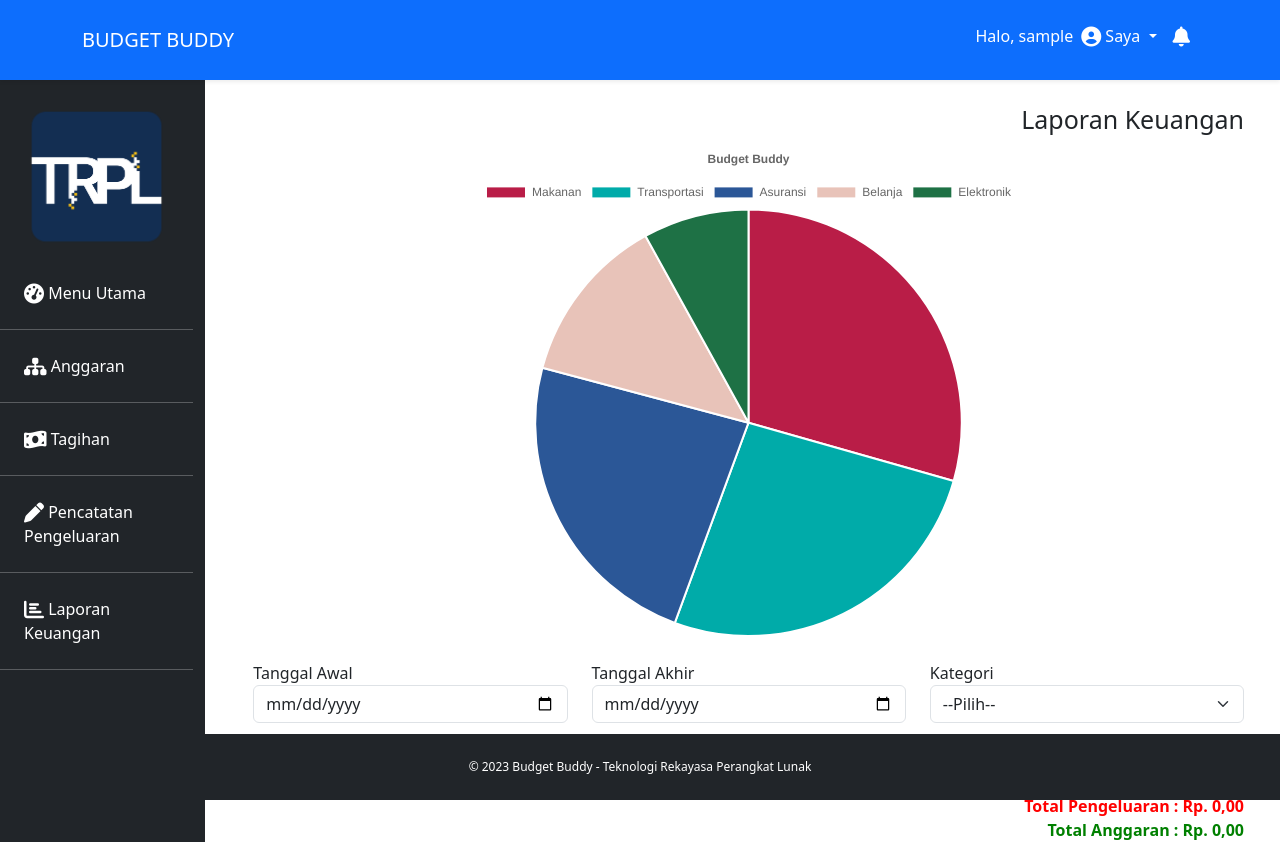
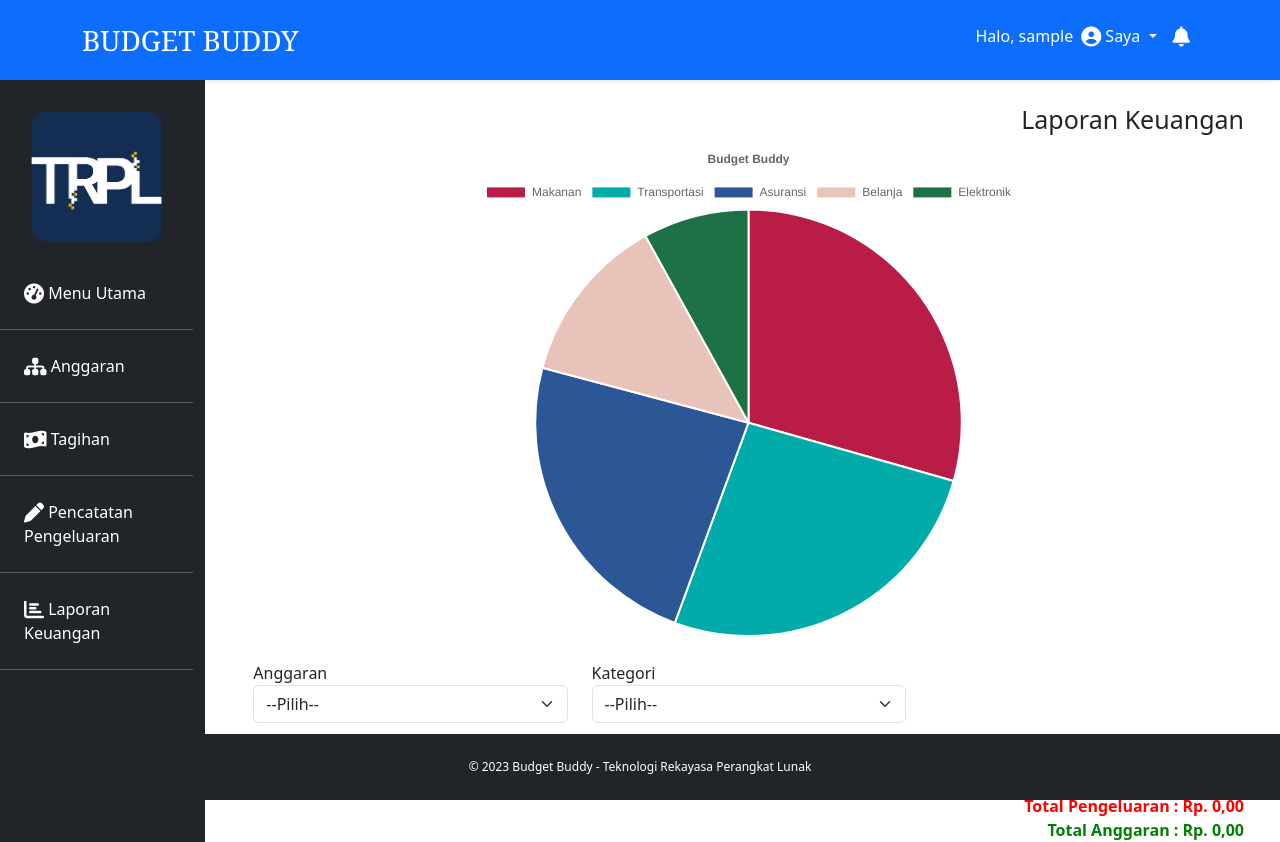
Before and after one commit to Mabrural/budgetbuddy, a PHP site: page /index.php?page=laporan in a window 1280 px wide. Shown: the top 842 px of the page. Run offline with PHP 8.4, Linux system fonts and the light colour scheme; the visitor is signed in with stand-in values (Sample User, id 1); data comes from the database, SQL or seed files in the repository; data that the repository does not hold is empty; some libraries are stand-ins or nearby versions.

Commit message:
mengubah font di index.php dan mengubah sortir pada laporan.php

```diff
--- a/index.php
+++ b/index.php
@@ -46,7 +46,7 @@ if (!isset($_SESSION["login"])) {
 
 <nav class="navbar navbar-expand-lg bg-primary navbar-dark fixed-top shadow-sm ">
   <div class="container col-md-12 ml-0 ">
-    <a class="navbar-brand" href="#"">BUDGET BUDDY</a>
+    <a class="navbar-brand" href="#" style="font-family: cambria; font-size: 28px;">BUDGET BUDDY</a>
     <button class="navbar-toggler" type="button" data-bs-toggle="collapse" data-bs-target="#navbarNavDropdown" aria-controls="navbarNavDropdown" aria-expanded="false" aria-label="Toggle navigation">
       <span class="navbar-toggler-icon"></span>
     </button>
--- a/page/laporan/laporan.php
+++ b/page/laporan/laporan.php
@@ -10,7 +10,7 @@
 
        <br>
 				<div class="row">
-        <div class="mb-3 card-title col-md-4">
+        <!-- <div class="mb-3 card-title col-md-4">
             <label>Tanggal Awal</label>
             <input type="date" class="form-control" id="tgl_awal" name="tgl_awal">
         </div>
@@ -18,9 +18,18 @@
         <div class="mb-3 card-title col-md-4">
             <label>Tanggal Akhir</label>
             <input type="date" class="form-control" id="tgl_awal" name="tgl_akhir">
+        </div> -->
+        <div class="mb-3 card-title col-md-4">
+          <label>Anggaran</label>
+          <select class="form-select" aria-label="Default select example" name="id_kategori" id="id_kategori">
+						  <option value="">--Pilih--</option>
+						  <?php foreach($anggaran as $row) : ?>
+                <option value="<?= $row['id_anggaran'];?>"><?= $row['nama_anggaran']; ?></option>
+              <?php endforeach;?>
+					</select>
         </div>
 
-        <div class="mb-3 card-title col-md-4">
+         <div class="mb-3 card-title col-md-4">
           <label>Kategori</label>
           <select class="form-select" aria-label="Default select example" name="id_kategori" id="id_kategori">
 						  <option value="">--Pilih--</option>
```
